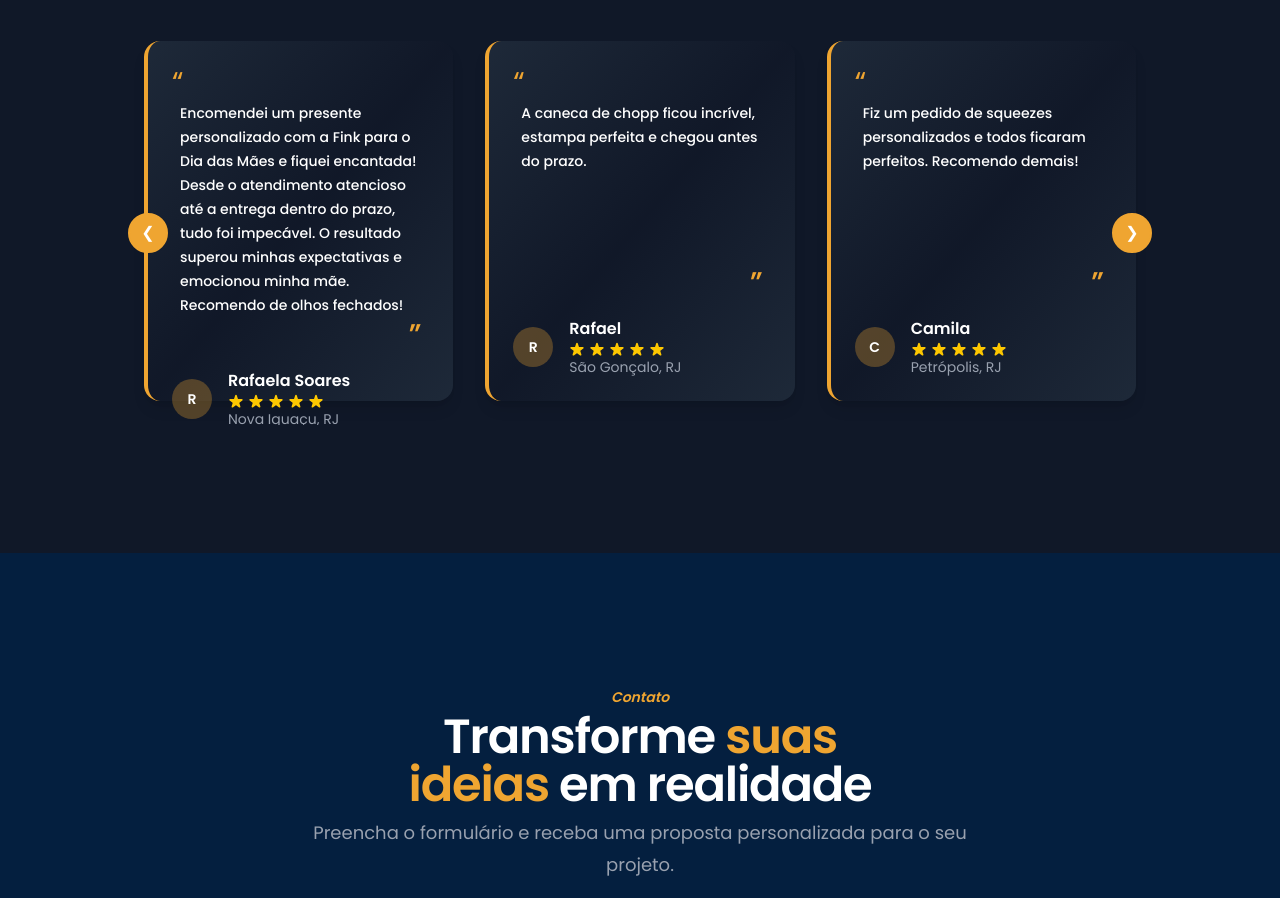
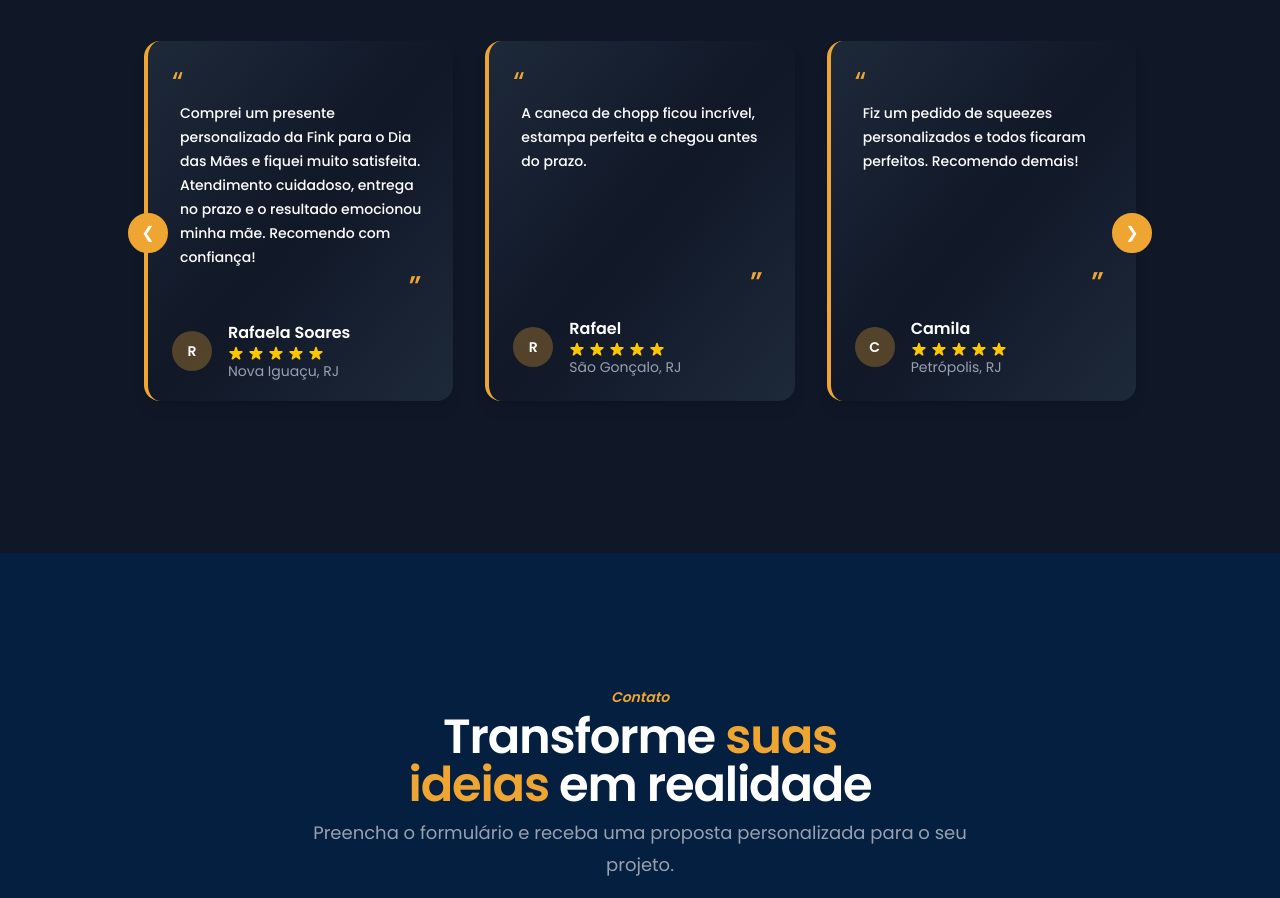
Before and after one commit to Daniel-Formoso/finkestamparia, a Next.js app: page / in a window 1280 px wide. Shown: the part 4391-5289 px from the top of the page. Built offline with nearby package versions, Linux system fonts and the light colour scheme; what tailwindcss-animated would draw is missing.

Commit message:
Update page.tsx

```diff
--- a/src/app/components/depoimentos/page.tsx
+++ b/src/app/components/depoimentos/page.tsx
@@ -5,7 +5,7 @@ import { useState, useEffect } from "react";
 export default function Testimonials() {
   const testimonials = [
     {
-      text: "Encomendei um presente personalizado com a Fink para o Dia das Mães e fiquei encantada! Desde o atendimento atencioso até a entrega dentro do prazo, tudo foi impecável. O resultado superou minhas expectativas e emocionou minha mãe. Recomendo de olhos fechados!",
+      text: "Comprei um presente personalizado da Fink para o Dia das Mães e fiquei muito satisfeita. Atendimento cuidadoso, entrega no prazo e o resultado emocionou minha mãe. Recomendo com confiança!",
       name: "Rafaela Soares",
       city: "Nova Iguaçu, RJ",
       rating: 5,
```
